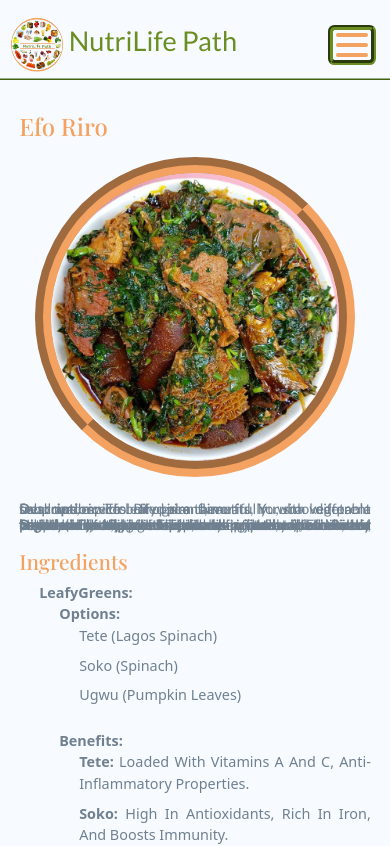
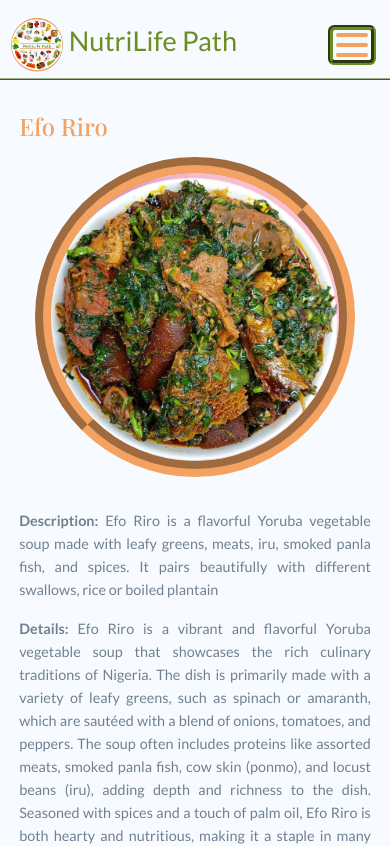
Before and after one commit to Esther20056/NutriLifePath, a React (Create React App) app: page /recentpostitems/1 in a window 390 px wide. Shown: the top 846 px of the page. Built offline with nearby package versions, Linux system fonts and the light colour scheme; a web font is replaced by a local one.

Commit message:
another commit

```diff
--- a/src/PostsArray/RecentPostItemsId.css
+++ b/src/PostsArray/RecentPostItemsId.css
@@ -90,8 +90,8 @@
     .RecenPostItemsId ol li {
         font-size: 0.95rem;
     }
-    .RecenPostItemsId p{
-        line-height: 0;
+    .recentpostitemid-h2{
+        word-spacing: 2%;
     }
 }
 
```
